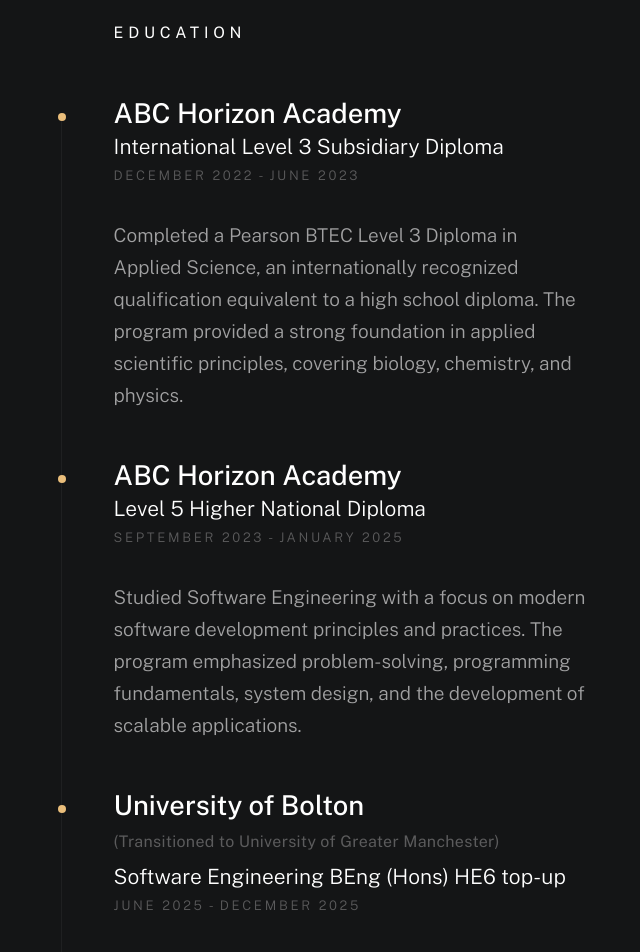
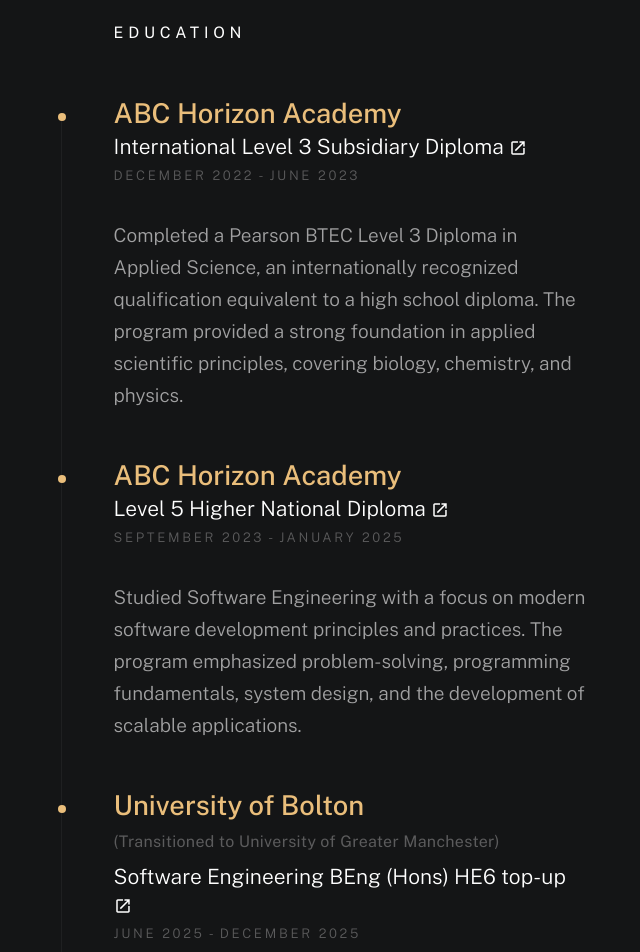
Before and after one commit to Mustafa21102005/portfolio, a Vue app: page / in a window 1280 px wide. Shown: the part 2720-3672 px from the top of the page, without its empty margins (32-672 px from the left). Built offline with nearby package versions, Linux system fonts and the light colour scheme; a web font is replaced by a local one.

Commit message:
update: added certificate links

```diff
--- a/src/components/AboutSection.vue
+++ b/src/components/AboutSection.vue
@@ -68,8 +68,32 @@
           <div class="timeline__block">
             <div class="timeline__bullet"></div>
             <div>
-              <h4 class="timeline__title">ABC Horizon Academy</h4>
-              <h5 class="timeline__meta">{{ $t('about.subsidiary') }}</h5>
+              <h4 class="timeline__title">
+                <a href="https://abchorizon.com/" target="_blank" rel="noopener noreferrer">
+                  ABC Horizon Academy
+                </a>
+              </h4>
+              <h5 class="timeline__meta">
+                <a
+                  class="timeline__cert-link"
+                  href="https://drive.google.com/file/d/1oomJzQUuCqt3INNkZHIgUemTg1qxB4q5/view"
+                  target="_blank"
+                  rel="noopener noreferrer"
+                >
+                  {{ $t('about.subsidiary') }}
+                  <svg
+                    fill="#FFF"
+                    width="18px"
+                    height="18px"
+                    viewBox="0 0 1000 1000"
+                    xmlns="http://www.w3.org/2000/svg"
+                  >
+                    <path
+                      d="M790 790H208V208h291v-83H208q-35 0-59 24.5T125 208v582q0 35 24 59t59 24h582q35 0 59-24t24-59V499h-83v291zM582 125v83h150L323 617l58 58 409-408v149h83V125H582z"
+                    />
+                  </svg>
+                </a>
+              </h5>
               <p class="timeline__timeframe">{{ $t('about.subsidiary_date') }}</p>
             </div>
             <div>
@@ -82,8 +106,32 @@
           <div class="timeline__block">
             <div class="timeline__bullet"></div>
             <div>
-              <h4 class="timeline__title">ABC Horizon Academy</h4>
-              <h5 class="timeline__meta">{{ $t('about.diploma') }}</h5>
+              <h4 class="timeline__title">
+                <a href="https://abchorizon.com/" target="_blank" rel="noopener noreferrer">
+                  ABC Horizon Academy
+                </a>
+              </h4>
+              <h5 class="timeline__meta">
+                <a
+                  class="timeline__cert-link"
+                  href="https://drive.google.com/file/d/1EgkAFslY2KaYqkjZy2wOQ_7oVxW31bD4/view"
+                  target="_blank"
+                  rel="noopener noreferrer"
+                >
+                  {{ $t('about.diploma') }}
+                  <svg
+                    fill="#FFF"
+                    width="18px"
+                    height="18px"
+                    viewBox="0 0 1000 1000"
+                    xmlns="http://www.w3.org/2000/svg"
+                  >
+                    <path
+                      d="M790 790H208V208h291v-83H208q-35 0-59 24.5T125 208v582q0 35 24 59t59 24h582q35 0 59-24t24-59V499h-83v291zM582 125v83h150L323 617l58 58 409-408v149h83V125H582z"
+                    />
+                  </svg>
+                </a>
+              </h5>
               <p class="timeline__timeframe">{{ $t('about.diploma_date') }}</p>
             </div>
             <div>
@@ -97,12 +145,38 @@
             <div class="timeline__bullet"></div>
             <div>
               <h4 class="timeline__title">
-                University of Bolton
+                <a
+                  href="https://greatermanchester.ac.uk/"
+                  target="_blank"
+                  rel="noopener noreferrer"
+                >
+                  University of Bolton
+                </a>
                 <small class="timeline__note">
                   {{ $t('about.university_transition') }}
                 </small>
               </h4>
-              <h5 class="timeline__meta">{{ $t('about.bachelor') }}</h5>
+              <h5 class="timeline__meta">
+                <a
+                  class="timeline__cert-link"
+                  href="https://drive.google.com/file/d/1bJOBjKa8QUoGtukN4PmG6XzIyvcM-qT0/view"
+                  target="_blank"
+                  rel="noopener noreferrer"
+                >
+                  {{ $t('about.bachelor') }}
+                  <svg
+                    fill="#FFF"
+                    width="18px"
+                    height="18px"
+                    viewBox="0 0 1000 1000"
+                    xmlns="http://www.w3.org/2000/svg"
+                  >
+                    <path
+                      d="M790 790H208V208h291v-83H208q-35 0-59 24.5T125 208v582q0 35 24 59t59 24h582q35 0 59-24t24-59V499h-83v291zM582 125v83h150L323 617l58 58 409-408v149h83V125H582z"
+                    />
+                  </svg>
+                </a>
+              </h5>
               <p class="timeline__timeframe">{{ $t('about.bachelor_date') }}</p>
             </div>
             <div>
@@ -192,4 +266,23 @@
 .cv-split__btn:hover {
   filter: brightness(1.1);
 }
+
+.timeline__cert-link {
+  color: inherit;
+  text-decoration: none;
+  transition: opacity 0.2s;
+}
+
+.timeline__cert-link:hover {
+  opacity: 0.7;
+}
+
+.timeline__cert-link svg {
+  transition: transform 0.2s ease;
+  vertical-align: middle;
+}
+
+.timeline__cert-link:hover svg {
+  transform: scale(1.2);
+}
 </style>
```
